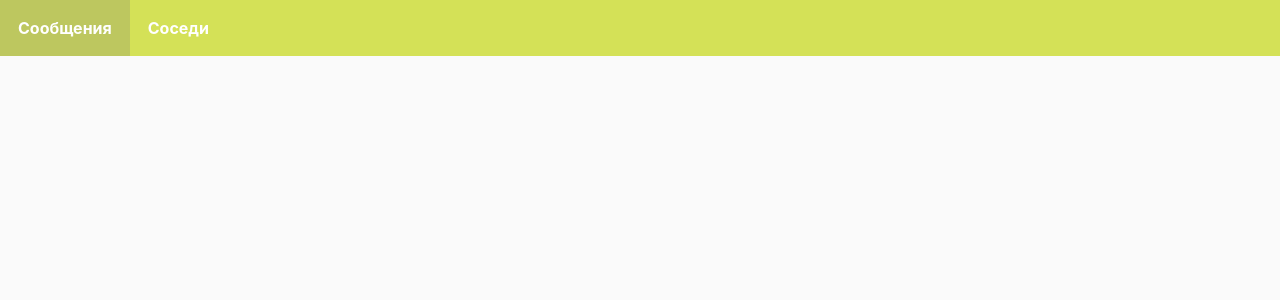
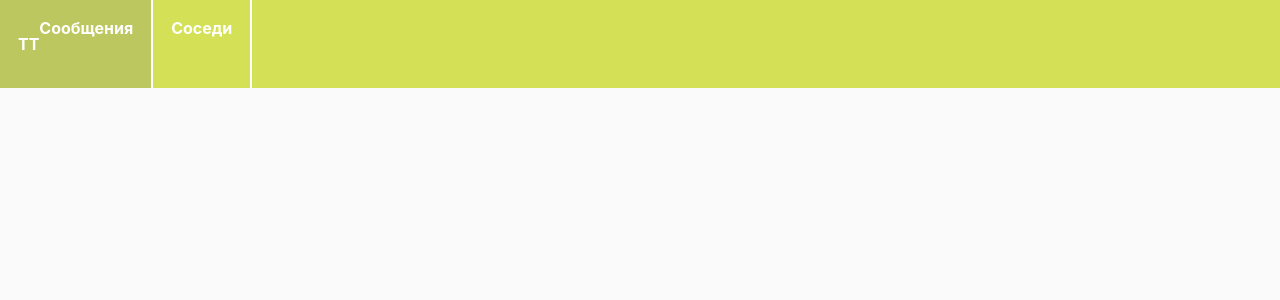
Before and after one commit to ALPOFF/moi-dvor, a React (Create React App) app: page / in a window 1280 px wide. Shown: the top 300 px of the page. Built offline with nearby package versions, Linux system fonts and the light colour scheme.

Commit message:
Change header 01

```diff
--- a/src/App.scss
+++ b/src/App.scss
@@ -4,6 +4,7 @@ body {
     background-color: $bg_color;
     margin: 0;
     padding: 0;
+    height: 100%;
 
     h1, h2, h3, h4, h5 {
         margin: 0;
@@ -13,10 +14,12 @@ body {
     .AppContainer {
         display: flex;
         flex-direction: column;
+        height: 100%;
 
         .Channel {
             display: flex;
             flex-direction: row;
+            height: 100%;
 
             .ChannelItem {
                 margin: 0 20px;
--- a/src/components/Header/Header.jsx
+++ b/src/components/Header/Header.jsx
@@ -5,11 +5,15 @@ import {NavLink} from "react-router-dom";
 const Header = () => {
     return (
         <div className="header">
-            <NavLink className="nav-item" to="/messages">
+
+            <NavLink className="nav-item header-element" to="/messages">
+                <div className="img-placeholder">
+                    <p>TT</p>
+                </div>
                 <div>Сообщения</div>
             </NavLink>
 
-            <NavLink className="nav-item" to="/neighbors">
+            <NavLink className="nav-item header-element" to="/neighbors">
                 <div>Соседи</div>
             </NavLink>
         </div>
--- a/src/components/Header/Header.scss
+++ b/src/components/Header/Header.scss
@@ -3,3 +3,8 @@
     background-color: #D4E157;
     height: 100%;
 }
+
+.header-element {
+    border-right: 2px solid white;
+    display: flex;
+}
--- a/src/index.js
+++ b/src/index.js
@@ -8,6 +8,7 @@ import 'react-mdl/extra/material.css';
 import 'react-mdl/extra/material.js';
 
 ReactDOM.render(
+
     <BrowserRouter>
 
         <React.StrictMode>
--- a/src/index.scss
+++ b/src/index.scss
@@ -5,6 +5,10 @@ body {
     sans-serif;
   -webkit-font-smoothing: antialiased;
   -moz-osx-font-smoothing: grayscale;
+}
+
+#root {
+  min-height: 100vh;
 }
 
 body, html {
```
Also changed, not shown: src/assets/images/header-images/threads.png (added).
